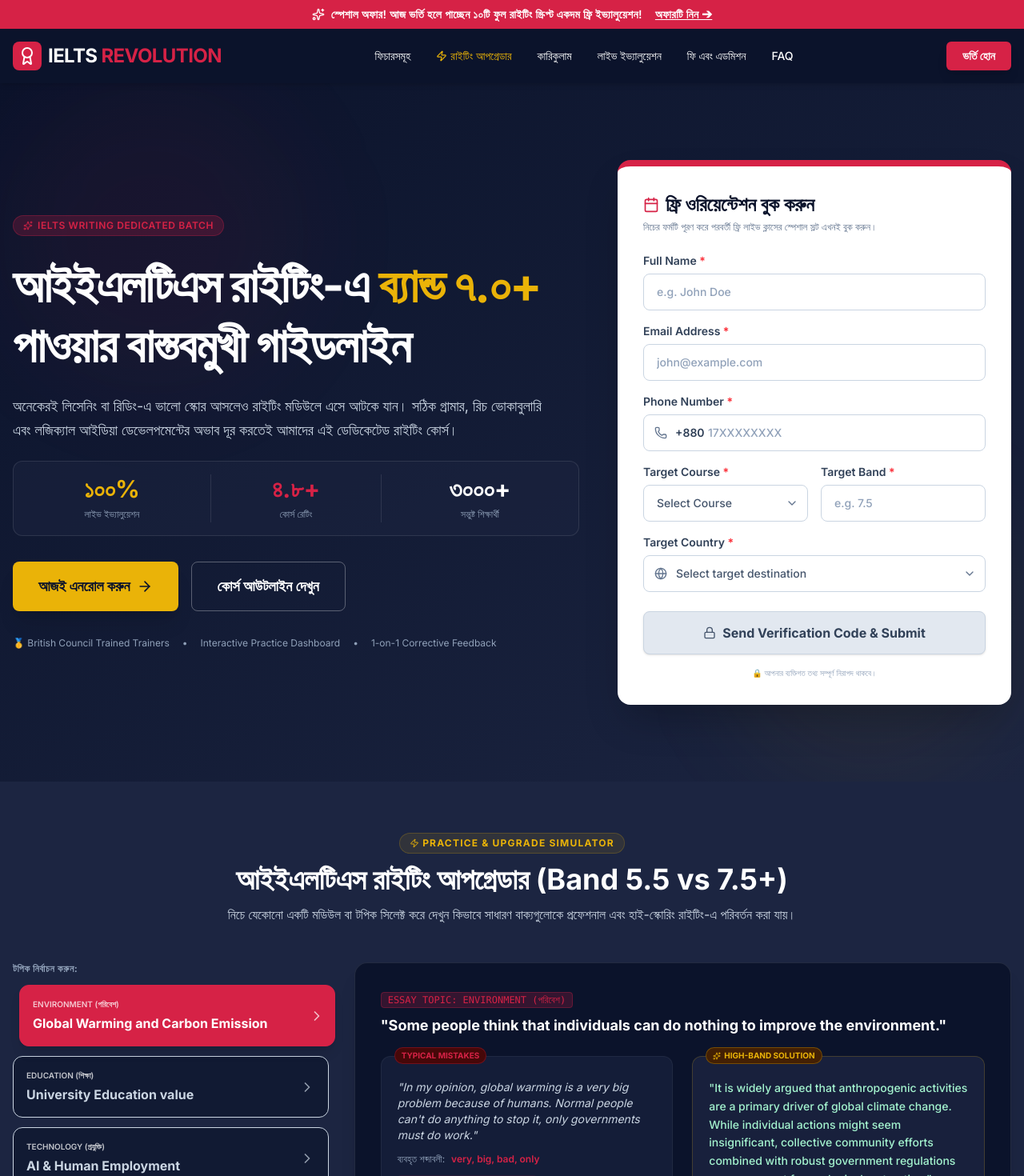
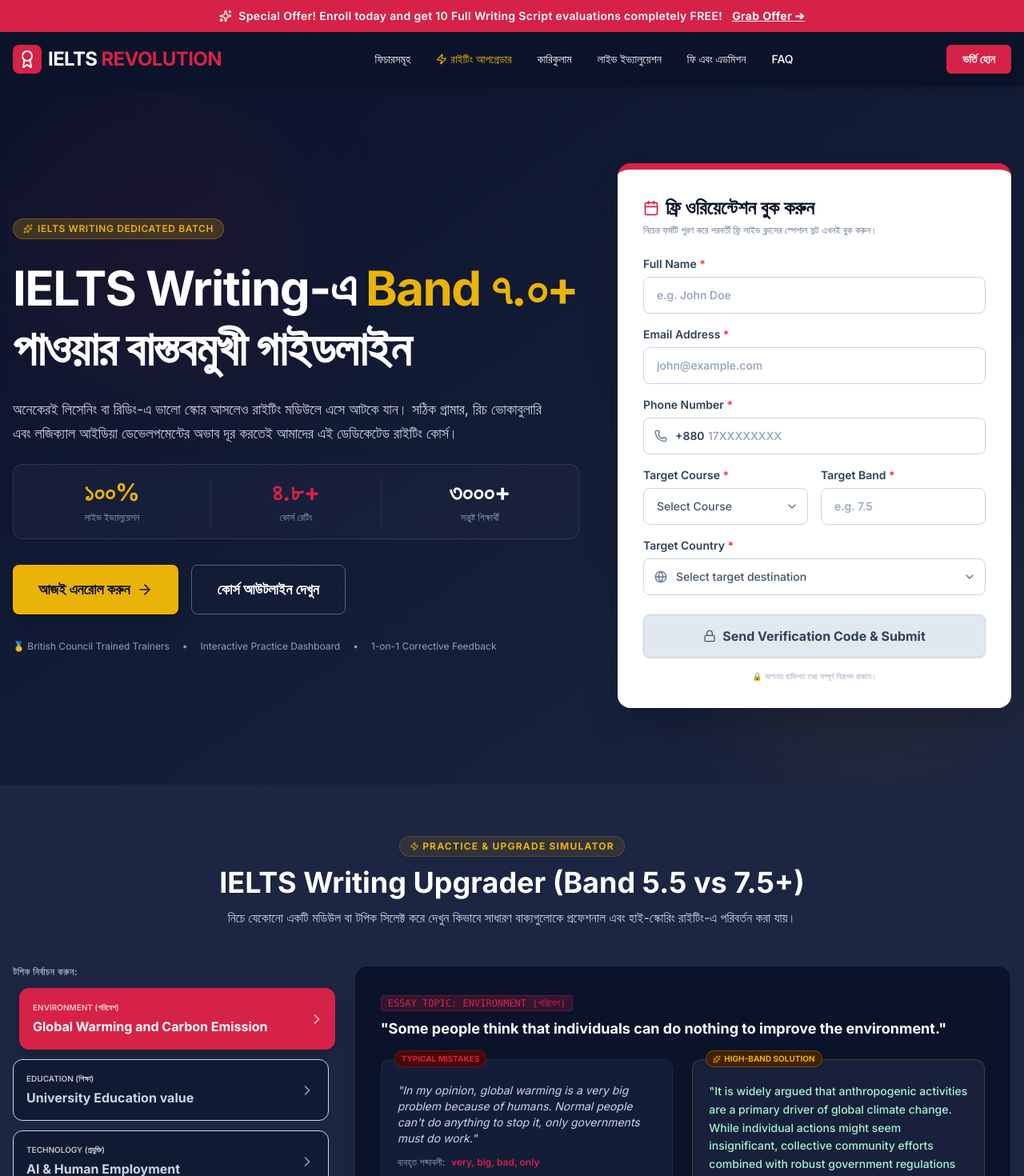
Before and after one commit to mrsaidulh/landing-page-l, a React (Vite) app: page / in a window 1280 px wide. Shown: the top 1470 px of the page at 80% size. Built offline with nearby package versions, Linux system fonts and the light colour scheme.

Commit message:
feat: add animated bilingual promo banner
Implement an auto-rotating promo banner in the header to highlight enrollment offers in both Bengali and English, and update branding metadata.

```diff
--- a/index.html
+++ b/index.html
@@ -3,7 +3,7 @@
   <head>
     <meta charset="UTF-8" />
     <meta name="viewport" content="width=device-width, initial-scale=1.0" />
-    <title>My Google AI Studio App</title>
+    <title>IELTS Revolution -Writing</title>
   </head>
   <body>
     <div id="root"></div>
--- a/metadata.json
+++ b/metadata.json
@@ -1,5 +1,5 @@
 {
-  "name": "Remix: Remix: IELTS Writing Masterclass",
+  "name": "IELTS Revolution -Writing",
   "description": "IELTS Writing Dedicated Course Masterclass Landing Page - IELTS Revolution.",
   "requestFramePermissions": [],
   "majorCapabilities": [
--- a/src/App.tsx
+++ b/src/App.tsx
@@ -1,4 +1,5 @@
 import React, { useState, useEffect } from 'react';
+import { motion, AnimatePresence } from 'motion/react';
 import {
   BookOpen,
   Check,
@@ -94,6 +95,26 @@
   // Navigation states
   const [activeTab, setActiveTab] = useState<'all' | 'task1' | 'task2' | 'evaluation'>('all');
 
+  // Promo Banner State for animated rotating text
+  const bannerTexts = [
+    {
+      text: "স্পেশাল অফার! আজ ভর্তি হলে পাচ্ছেন ১০টি ফুল রাইটিং স্ক্রিপ্ট একদম ফ্রি ইভ্যালুয়েশন!",
+      cta: "অফারটি নিন ➔"
+    },
+    {
+      text: "Special Offer! Enroll today and get 10 Full Writing Script evaluations completely FREE!",
+      cta: "Grab Offer ➔"
+    }
+  ];
+  const [currentBannerIndex, setCurrentBannerIndex] = useState(0);
+
+  useEffect(() => {
+    const timer = setInterval(() => {
+      setCurrentBannerIndex((prev) => (prev + 1) % bannerTexts.length);
+    }, 4000);
+    return () => clearInterval(timer);
+  }, []);
+
   // Contact/Booking state variables
   const [bookingName, setBookingName] = useState('');
   const [bookingPhone, setBookingPhone] = useState('');
@@ -397,10 +418,23 @@
     <div className="bg-bg-light text-slate-800 antialiased font-sans min-h-screen scroll-smooth">
 
       {/* Dynamic Promotion Banner */}
-      <div id="promo-banner" className="bg-accent-red text-white py-2 px-4 text-center text-xs md:text-sm font-semibold tracking-wide flex justify-center items-center gap-2">
+      <div id="promo-banner" className="bg-accent-red text-white py-2 px-4 text-center text-xs md:text-sm font-semibold tracking-wide flex justify-center items-center gap-2 overflow-hidden min-h-[36px] md:min-h-[40px] relative">
         <Sparkles className="w-4 h-4 animate-pulse hidden sm:inline" />
-        <span>স্পেশাল অফার! আজ ভর্তি হলে পাচ্ছেন ১০টি ফুল রাইটিং স্ক্রিপ্ট একদম ফ্রি ইভ্যালুয়েশন!</span>
-        <a href="#pricing" className="underline hover:text-accent-gold ml-2 transition">অফারটি নিন ➔</a>
+        <AnimatePresence mode="wait">
+          <motion.span
+            key={currentBannerIndex}
+            initial={{ opacity: 0, y: 12 }}
+            animate={{ opacity: 1, y: 0 }}
+            exit={{ opacity: 0, y: -12 }}
+            transition={{ duration: 0.35, ease: "easeOut" }}
+            className="inline-flex items-center gap-1 flex-wrap justify-center"
+          >
+            <span>{bannerTexts[currentBannerIndex].text}</span>
+            <a href="#pricing" className="underline hover:text-accent-gold ml-2 transition font-bold whitespace-nowrap">
+              {bannerTexts[currentBannerIndex].cta}
+            </a>
+          </motion.span>
+        </AnimatePresence>
       </div>
 
       {/* Navigation Header */}
@@ -448,11 +482,11 @@
 
           {/* Hero Content Left */}
           <div className="lg:col-span-7 space-y-6">
-            <span className="inline-flex items-center gap-1.5 bg-accent-red/20 text-accent-red border border-accent-red/30 px-3 py-1 rounded-full text-xs font-semibold uppercase tracking-wider">
-              <Sparkles className="w-3 h-3 text-accent-red" /> IELTS Writing Dedicated Batch
+            <span className="inline-flex items-center gap-1.5 bg-accent-gold/20 text-accent-gold border border-accent-gold/30 px-3 py-1 rounded-full text-xs font-semibold uppercase tracking-wider">
+              <Sparkles className="w-3 h-3 text-accent-gold" /> IELTS Writing Dedicated Batch
             </span>
             <h1 className="text-3xl sm:text-4xl md:text-5xl lg:text-6xl font-bold leading-tight font-sans tracking-tight">
-              আইইএলটিএস রাইটিং-এ <span className="text-accent-gold">ব্যান্ড ৭.০+</span> পাওয়ার বাস্তবমুখী গাইডলাইন
+              IELTS Writing-এ <span className="text-accent-gold">Band ৭.০+</span> পাওয়ার বাস্তবমুখী গাইডলাইন
             </h1>
             <p className="text-slate-300 text-base md:text-lg max-w-2xl leading-relaxed">
               অনেকেরই লিসেনিং বা রিডিং-এ ভালো স্কোর আসলেও রাইটিং মডিউলে এসে আটকে যান। সঠিক গ্রামার, রিচ ভোকাবুলারি এবং লজিক্যাল আইডিয়া ডেভেলপমেন্টের অভাব দূর করতেই আমাদের এই ডেডিকেটেড রাইটিং কোর্স।
@@ -792,7 +826,7 @@
             <span className="text-accent-gold font-bold text-xs uppercase tracking-widest bg-accent-gold/10 px-3 py-1 rounded-full border border-accent-gold/20 flex items-center gap-1 w-max mx-auto">
               <Zap className="w-3 h-3 text-accent-gold" /> Practice & Upgrade Simulator
             </span>
-            <h2 className="text-2xl md:text-4xl font-bold">আইইএলটিএস রাইটিং আপগ্রেডার (Band 5.5 vs 7.5+)</h2>
+            <h2 className="text-2xl md:text-4xl font-bold">IELTS Writing Upgrader (Band 5.5 vs 7.5+)</h2>
             <p className="text-slate-300 text-sm md:text-base">
               নিচে যেকোনো একটি মডিউল বা টপিক সিলেক্ট করে দেখুন কিভাবে সাধারণ বাক্যগুলোকে প্রফেশনাল এবং হাই-স্কোরিং রাইটিং-এ পরিবর্তন করা যায়।
             </p>
@@ -981,10 +1015,10 @@
             <span className="text-accent-red font-bold text-xs uppercase tracking-wider bg-red-50 px-3 py-1 rounded-full border border-red-100">
               Why IELTS Revolution?
             </span>
-            <h2 className="text-2xl md:text-4xl font-bold text-navy-primary mt-3">আইইএলটিএস রাইটিং মডিউলে আপনার দুর্বলতা কোথায়?</h2>
+            <h2 className="text-2xl md:text-4xl font-bold text-navy-primary mt-3">IELTS Writing Module-এ আপনার দুর্বলতা কোথায়?</h2>
             <div className="h-1.5 w-20 bg-accent-red mx-auto mt-4 rounded-full"></div>
             <p className="text-slate-600 mt-4 text-sm md:text-base">
-              আমরা কোনো সাধারণ বা গতানুগতিক মুখস্থ টেমপ্লেট শিখাই না। বরং আইইএলটিএস ব্যান্ড ডিসক্রিপ্টরের অফিশিয়াল ৪টি মানদণ্ড নিখুঁতভাবে মেনে রাইটিং ইমপ্রুভ করতে সাহায্য করি।
+              আমরা কোনো সাধারণ বা গতানুগতিক মুখস্থ টেমপ্লেট শিখাই না। বরং IELTS Band ডিসক্রিপ্টরের অফিশিয়াল ৪টি মানদণ্ড নিখুঁতভাবে মেনে রাইটিং ইমপ্রুভ করতে সাহায্য করি।
             </p>
           </div>
 
@@ -1062,7 +1096,7 @@
             <span className="text-xs bg-navy-primary text-white font-bold uppercase tracking-wider px-3 py-1 rounded">
               Interactive Live Correction Demo 💻
             </span>
-            <h2 className="text-2xl md:text-4xl font-bold text-navy-primary mt-3">লাইন-বাই-লাইন ট্রেইনার কারেকশন পোর্টাল</h2>
+            <h2 className="text-2xl md:text-4xl font-bold text-navy-primary mt-3">Line-by-line ট্রেইনার কারেকশন পোর্টাল</h2>
             <div className="h-1 w-16 bg-accent-red mx-auto mt-3"></div>
             <p className="text-slate-600 text-xs md:text-sm mt-3">
               আমাদের শিক্ষার্থীরা কিভাবে স্ক্রিপ্ট সাবমিট করে এবং কিভাবে ট্রেইনার প্রতিটি ভুল সংশোধন করে তার একটি ডেমো ইন্টারঅ্যাক্টিভ প্রিভিউ নিচে দেওয়া হলো। ভুল লাল বাক্যে ক্লিক করুন।
@@ -1114,7 +1148,7 @@
                 <h3 className="text-lg font-bold flex items-center gap-2 mb-2">
                   <MessageSquare className="w-5 h-5 text-accent-gold" /> ট্রেইনার ফিডব্যাক আউটপুট
                 </h3>
-                <p className="text-slate-300 text-xs mb-4">ভুলটির ওপর ক্লিক করলে এখানে লাইন-বাই-লাইন সংশোধন এবং স্কোর বৃদ্ধি টিপস দেখা যাবে।</p>
+                <p className="text-slate-300 text-xs mb-4">ভুলটির ওপর ক্লিক করলে এখানে Line-by-line সংশোধন এবং স্কোর বৃদ্ধি টিপস দেখা যাবে।</p>
 
                 {activeCorrectionId !== null ? (
                   <div className="space-y-4 animate-fadeIn">
@@ -1155,8 +1189,8 @@
               <div className="bg-white p-5 rounded-2xl border border-slate-200 text-slate-800 space-y-3 shadow-md">
                 <p className="text-xs font-bold uppercase text-slate-500 tracking-wider">আমাদের রাইটিং পোর্টালে যা পাচ্ছেন:</p>
                 <div className="space-y-2.5 text-xs text-slate-600">
-                  <p className="flex items-center gap-2"><CheckCircle2 className="w-4 h-4 text-accent-red shrink-0" /> লাইন বাই লাইন ভুল সংশোধন ও সঠিক সমাধান</p>
-                  <p className="flex items-center gap-2"><CheckCircle2 className="w-4 h-4 text-accent-red shrink-0" /> অফিসিয়াল ৪টি ব্যান্ড ক্রাইটেরিয়া আলাদাভাবে স্কোরিং</p>
+                  <p className="flex items-center gap-2"><CheckCircle2 className="w-4 h-4 text-accent-red shrink-0" /> Line-by-line ভুল সংশোধন ও সঠিক সমাধান</p>
+                  <p className="flex items-center gap-2"><CheckCircle2 className="w-4 h-4 text-accent-red shrink-0" /> অফিসিয়াল ৪টি Band ক্রাইটেরিয়া আলাদাভাবে স্কোরিং</p>
                   <p className="flex items-center gap-2"><CheckCircle2 className="w-4 h-4 text-accent-red shrink-0" /> ভোকাবুলারি রিচনেস ও গ্রামার আপগ্রেডেশন চার্ট</p>
                   <p className="flex items-center gap-2"><CheckCircle2 className="w-4 h-4 text-accent-red shrink-0" /> ওয়ান-টু-ওয়ান সরাসরি কনসালটেশন ক্লিয়ারিং ক্লাসেস</p>
                 </div>
@@ -1254,7 +1288,7 @@
                   <ul className="mt-4 space-y-2.5 text-xs sm:text-sm text-slate-600">
                     <li className="flex items-start gap-2">
                       <span className="text-accent-red font-bold mt-0.5">•</span>
-                      <span>লাইভ ক্লাসের পাশাপাশি আপনার প্রতিটি লেখার ওপর আনুমানিক IELTS ব্যান্ড স্কোরসহ বিস্তারিত সংশোধন ও পিডিএফ রিপোর্ট প্রদান।</span>
+                      <span>লাইভ ক্লাসের পাশাপাশি আপনার প্রতিটি লেখার ওপর আনুমানিক IELTS Band স্কোরসহ বিস্তারিত সংশোধন ও পিডিএফ রিপোর্ট প্রদান।</span>
                     </li>
                     <li className="flex items-start gap-2">
                       <span className="text-accent-red font-bold mt-0.5">•</span>
@@ -1292,7 +1326,7 @@
               <div className="flex justify-between items-start">
                 <div>
                   <h4 className="font-bold text-white">নুসরাত জাহান</h4>
-                  <p className="text-[10px] text-slate-400">পরীক্ষার্থী (Academic), ব্যান্ড স্কোর 7.5</p>
+                  <p className="text-[10px] text-slate-400">পরীক্ষার্থী (Academic), Band স্কোর 7.5</p>
                 </div>
                 <div className="bg-emerald-500/10 text-emerald-400 border border-emerald-500/20 px-2 py-0.5 rounded text-xs font-bold font-mono">
                   Writing: 7.5
@@ -1304,7 +1338,7 @@
                 ))}
               </div>
               <p className="text-slate-300 text-xs leading-relaxed italic">
-                "আগে আমার রাইটিং ৭ আসছিল না, কেবল ৬.০ আসার অনেক কারণ স্যার খাতা দেখার পর বুঝতে পেরেছিলাম। স্যার লাইন-বাই-লাইন আমার বাক্যগুলোতে দুর্বল ওয়ার্ড চেঞ্জ দেখিয়ে দিয়েছেন। এটি অত্যন্ত বাস্তবমুখী গাইড।"
+                "আগে আমার রাইটিং ৭ আসছিল না, কেবল ৬.০ আসার অনেক কারণ স্যার খাতা দেখার পর বুঝতে পেরেছিলাম। স্যার Line-by-line আমার বাক্যগুলোতে দুর্বল ওয়ার্ড চেঞ্জ দেখিয়ে দিয়েছেন। এটি অত্যন্ত বাস্তবমুখী গাইড।"
               </p>
             </div>
 
@@ -1313,7 +1347,7 @@
               <div className="flex justify-between items-start">
                 <div>
                   <h4 className="font-bold text-white">জায়েদ হাসান</h4>
-                  <p className="text-[10px] text-slate-400">পরীক্ষার্থী (General Training), ব্যান্ড স্কোর 7.0</p>
+                  <p className="text-[10px] text-slate-400">পরীক্ষার্থী (General Training), Band স্কোর 7.0</p>
                 </div>
                 <div className="bg-emerald-500/10 text-emerald-400 border border-emerald-500/20 px-2 py-0.5 rounded text-xs font-bold font-mono">
                   Writing: 7.0
@@ -1334,7 +1368,7 @@
               <div className="flex justify-between items-start">
                 <div>
                   <h4 className="font-bold text-white">তাহমিদ চৌধুরী</h4>
-                  <p className="text-[10px] text-slate-400">পরীক্ষার্থী (Academic), ব্যান্ড স্কোর 8.0</p>
+                  <p className="text-[10px] text-slate-400">পরীক্ষার্থী (Academic), Band স্কোর 8.0</p>
                 </div>
                 <div className="bg-emerald-500/10 text-emerald-400 border border-emerald-500/20 px-2 py-0.5 rounded text-xs font-bold font-mono">
                   Writing: 8.0
@@ -1365,7 +1399,7 @@
             <h2 className="text-2xl md:text-4xl font-bold text-navy-primary mt-3">ভর্তি সংক্রান্ত তথ্য ও কোর্স ফি</h2>
             <div className="h-1.5 w-20 bg-accent-red mx-auto mt-4 rounded-full"></div>
             <p className="text-slate-600 mt-4 text-sm md:text-base">
-              আপনার প্রয়োজন এবং বাজেট অনুযায়ী যেকোনো একটি প্ল্যান বেছে নিয়ে আজই আপনার IELTS ব্যান্ড ৭.০+ প্রিপারেশন শুরু করতে পারেন।
+              আপনার প্রয়োজন এবং বাজেট অনুযায়ী যেকোনো একটি প্ল্যান বেছে নিয়ে আজই আপনার IELTS Band ৭.০+ প্রিপারেশন শুরু করতে পারেন।
             </p>
           </div>
 
@@ -1392,7 +1426,7 @@
                   </li>
                   <li className="flex items-center gap-2.5 font-medium">
                     <CheckCircle2 className="w-5 h-5 text-emerald-500 shrink-0" />
-                    <span>১০০+ প্র্যাকটিস শিট এবং ৩৫০+ ব্যান্ড ৯ স্যাম্পল আনসার PDF</span>
+                    <span>১০০+ প্র্যাকটিস শিট এবং ৩৫০+ Band ৯ স্যাম্পল আনসার PDF</span>
                   </li>
                   <li className="flex items-center gap-2.5 font-medium">
                     <CheckCircle2 className="w-5 h-5 text-emerald-500 shrink-0" />
@@ -1510,7 +1544,7 @@
               </button>
               {openedFaq === 1 && (
                 <div className="p-5 pt-0 border-t border-slate-50 text-xs md:text-sm text-slate-600 leading-relaxed animate-fadeIn">
-                  যাদের বেসিক ইংলিশ সেন্টেন্স মেকিং বা সাধারণ বাক্য রচনা করতে তেমন সমস্যা নেই কিন্তু আইইএলটিএস রাইটিং-এর ফরম্যাট, চার্ট ডায়াগ্রাম বিশ্লেষণ, থিসিস কন্টেন্ট সাজানো ও সঠিক আইডিয়া ডেভেলপমেন্টে ব্যান্ড স্কোরের দুর্বলতা রয়েছে, তাদের জন্য এই কোর্সটি অত্যন্ত উপযোগী।
+                  যাদের বেসিক ইংলিশ সেন্টেন্স মেকিং বা সাধারণ বাক্য রচনা করতে তেমন সমস্যা নেই কিন্তু IELTS Writing-এর ফরম্যাট, চার্ট ডায়াগ্রাম বিশ্লেষণ, থিসিস কন্টেন্ট সাজানো ও সঠিক আইডিয়া ডেভেলপমেন্টে Band স্কোরের দুর্বলতা রয়েছে, তাদের জন্য এই কোর্সটি অত্যন্ত উপযোগী।
                 </div>
               )}
             </div>
@@ -1526,7 +1560,7 @@
               </button>
               {openedFaq === 2 && (
                 <div className="p-5 pt-0 border-t border-slate-50 text-xs md:text-sm text-slate-600 leading-relaxed animate-fadeIn">
-                  আমাদের নির্দিষ্ট ডেডিকেটেড লার্নিং পোর্টালে (LMS) আপনি আপনার লেখা খাতাটি ছবি তুলে অথবা মাইক্রোসফট ওয়ার্ড ফরম্যাটে জমা দিতে পারবেন। মেন্টর বা ট্রেইনার প্রতিটি স্ক্রিপ্ট লাইন-বাই-লাইন চেক করে পুঙ্খানুপুঙ্খ ব্যাকরণগত ভুল, ভোকাবুলারি ইমপ্রুভমেন্টের জায়গা এবং সম্ভাব্য ব্যান্ড স্কোরসহ নির্ভুল ফিডব্যাক ফাইল আকারে প্রদান করবেন।
+                  আমাদের নির্দিষ্ট ডেডিকেটেড লার্নিং পোর্টালে (LMS) আপনি আপনার লেখা খাতাটি ছবি তুলে অথবা মাইক্রোসফট ওয়ার্ড ফরম্যাটে জমা দিতে পারবেন। মেন্টর বা ট্রেইনার প্রতিটি স্ক্রিপ্ট Line-by-line চেক করে পুঙ্খানুপুঙ্খ ব্যাকরণগত ভুল, ভোকাবুলারি ইমপ্রুভমেন্টের জায়গা এবং সম্ভাব্য Band স্কোরসহ নির্ভুল ফিডব্যাক ফাইল আকারে প্রদান করবেন।
                 </div>
               )}
             </div>
@@ -1558,7 +1592,7 @@
               </button>
               {openedFaq === 4 && (
                 <div className="p-5 pt-0 border-t border-slate-50 text-xs md:text-sm text-slate-600 leading-relaxed animate-fadeIn">
-                  হ্যাঁ, কোর্সে জয়েন করার সাথে সাথেই আপনি পূর্ববর্তী ক্লাসের স্টাডি ম্যাটেরিয়ালস, ভোকাবুলারি পিডিফ, স্যাম্পল রিসোর্স মডিউল ও ৩৫০+ ব্যান্ড ৯ এর সলিউশন ব্যাংক অ্যাক্সেস করতে পারবেন।
+                  হ্যাঁ, কোর্সে জয়েন করার সাথে সাথেই আপনি পূর্ববর্তী ক্লাসের স্টাডি ম্যাটেরিয়ালস, ভোকাবুলারি পিডিফ, স্যাম্পল রিসোর্স মডিউল ও ৩৫০+ Band ৯ এর সলিউশন ব্যাংক অ্যাক্সেস করতে পারবেন।
                 </div>
               )}
             </div>
```
